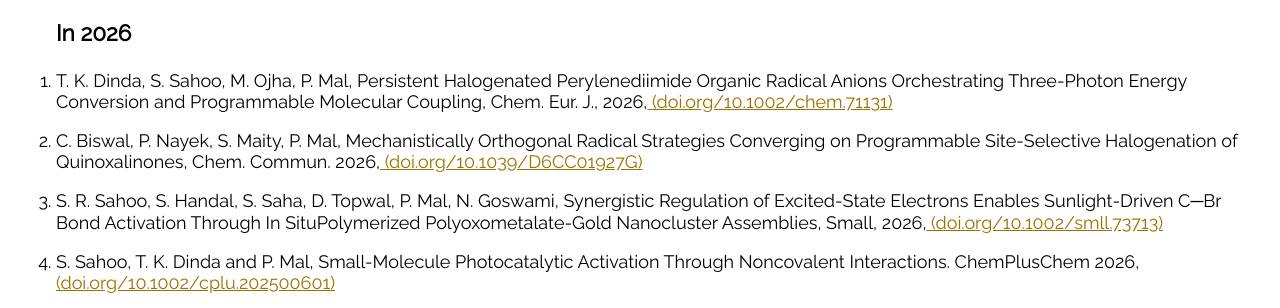
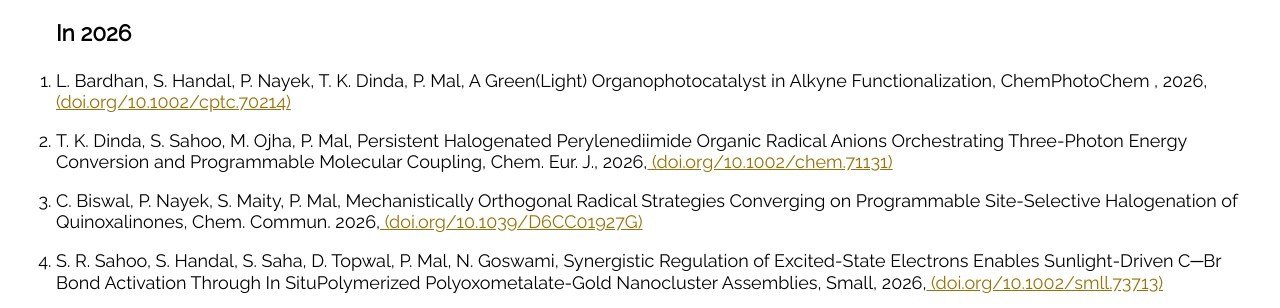
Before and after one commit to pmallab/lab_webpage, a Gatsby site: page /publications in a window 1280 px wide. Shown: the part 452-760 px from the top of the page. Built offline with nearby package versions, Linux system fonts and the light colour scheme; Gatsby itself is replaced by a stand-in of ours.

Commit message:
Update publications.js

```diff
--- a/src/pages/publications.js
+++ b/src/pages/publications.js
@@ -19,7 +19,8 @@ const Publications = () => {
     </h2>
 
 
-
+  <li><p> L. Bardhan, S. Handal, P. Nayek, T. K. Dinda, P. Mal, A Green(Light) Organophotocatalyst in Alkyne Functionalization,  ChemPhotoChem , 2026,
+  <Link className="Pub1link" to="https://doi.org/10.1002/cptc.70214" target="_blank"> (doi.org/10.1002/cptc.70214)</Link></p></li>
 
   <li><p> T. K. Dinda, S. Sahoo, M. Ojha, P. Mal, Persistent Halogenated Perylenediimide Organic Radical Anions Orchestrating Three-Photon Energy Conversion and Programmable Molecular Coupling,  Chem. Eur. J., 2026,
   <Link className="Pub1link" to="https://doi.org/10.1002/chem.71131" target="_blank"> (doi.org/10.1002/chem.71131)</Link></p></li>
```
